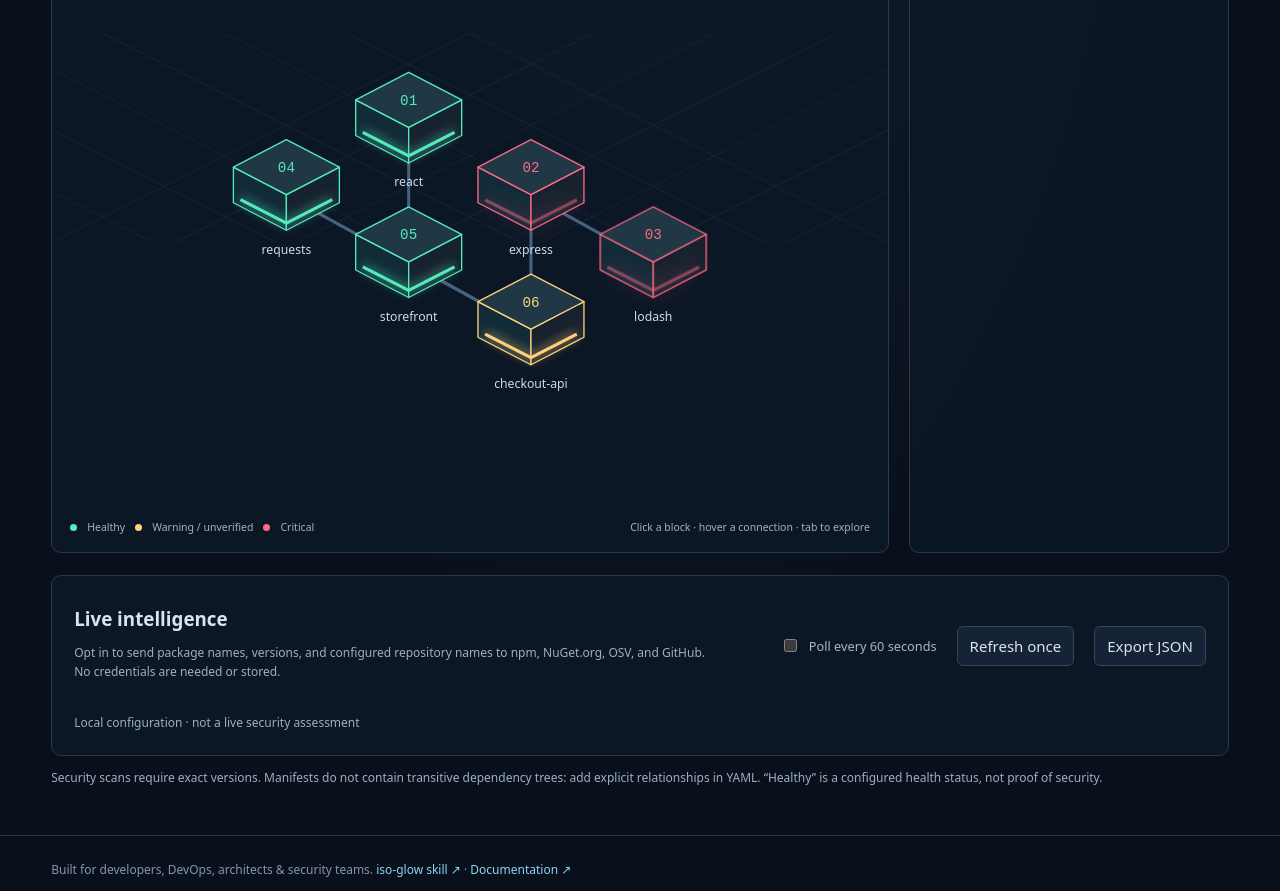
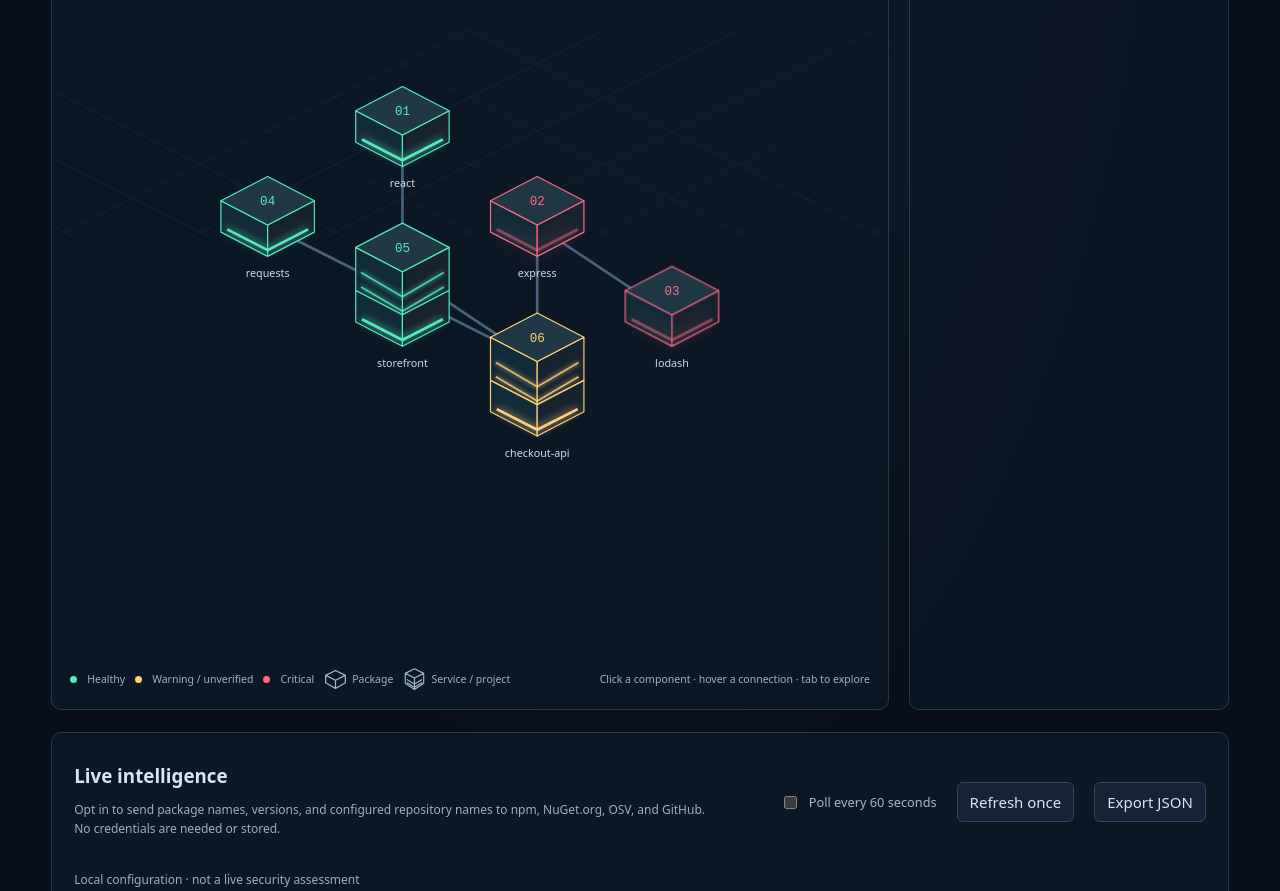
Before and after one commit to sujithq/glow, a website with bundled scripts: page index.html in a window 1280 px wide. Shown: the part 713-1604 px from the top of the page. Built offline with nearby package versions, Linux system fonts and the light colour scheme; files whose address does not match are found by name.

Commit message:
Enhance graph rendering and legend for distinct component types; add tests for visual representation

```diff
--- a/index.html
+++ b/index.html
@@ -65,7 +65,12 @@
         <div class="graph-container">
           <svg id="graph" role="group" aria-label="Interactive isometric dependency graph"></svg>
         </div>
-        <div class="legend"><span class="dot healthy"></span>Healthy <span class="dot warning"></span>Warning / unverified <span class="dot critical"></span>Critical <span>Click a block · hover a connection · tab to explore</span></div>
+        <div class="legend" role="group" aria-label="Graph legend">
+          <span class="dot healthy"></span>Healthy <span class="dot warning"></span>Warning / unverified <span class="dot critical"></span>Critical
+          <span class="shape-key"><svg viewBox="0 0 28 24" aria-hidden="true"><path d="M14 1 26 7 14 13 2 7 14 1ZM2 7v9l12 7 12-7V7M14 13v10"/></svg>Package</span>
+          <span class="shape-key"><svg viewBox="0 0 28 30" aria-hidden="true"><path d="M14 1 26 7 14 13 2 7 14 1ZM2 7v13l12 8 12-8V7M14 13v15M4 15l10 6 10-6M4 19l10 6 10-6"/></svg>Service / project</span>
+          <span class="legend-hint">Click a component · hover a connection · tab to explore</span>
+        </div>
       </div>
       <aside id="details" aria-label="Component details" aria-live="polite"></aside>
     </section>
--- a/src/iso-glow-adapter.js
+++ b/src/iso-glow-adapter.js
@@ -14,20 +14,21 @@
     && node.name.toLowerCase().includes(search.toLowerCase()));
   const columns = Math.max(2, Math.ceil(Math.sqrt(nodes.length)));
   const rows = Math.max(1, Math.ceil(nodes.length / columns));
-  const width = Math.max(820, (columns + rows) * 125 + 180);
-  const height = Math.max(430, (columns + rows) * 66 + 160);
+  const width = Math.max(820, (columns + rows) * 150 + 180);
+  const height = Math.max(480, (columns + rows) * 100 + 220);
   svg.setAttribute('viewBox', `0 0 ${width} ${height}`);
   svg.style.width = `${zoom * 100}%`;
-  svg.style.minHeight = `${430 * zoom}px`;
+  svg.style.minHeight = `${480 * zoom}px`;
   const positions = new Map(nodes.map((node, index) => {
     const col = index % columns;
     const row = Math.floor(index / columns);
-    return [node.id, { x: width / 2 + (col - row) * 120 - (columns - rows) * 60,
-      y: 95 + (col + row) * 66 }];
+    return [node.id, { x: width / 2 + (col - row) * 150 - (columns - rows) * 75,
+      y: 120 + (col + row) * 100 }];
   }));
+  const nodeById = new Map(nodes.map(node => [node.id, node]));
   const grid = svgElement('g', { class: 'grid', 'aria-hidden': 'true' });
   for (let i = 0; i < columns + rows + 3; i++) {
-    grid.append(svgElement('path', { d: `M ${width / 2 - i * 120} 30 l ${width / 2} ${width / 4} M ${width / 2 + i * 120} 30 l ${-width / 2} ${width / 4}` }));
+    grid.append(svgElement('path', { d: `M ${width / 2 - i * 150} 30 l ${width / 2} ${width / 4} M ${width / 2 + i * 150} 30 l ${-width / 2} ${width / 4}` }));
   }
 
   svg.append(grid);
@@ -36,8 +37,11 @@
     const start = positions.get(edge.source), end = positions.get(edge.target);
     if (!start || !end) continue;
     const active = selected === edge.source || selected === edge.target;
+    const source = nodeById.get(edge.source), target = nodeById.get(edge.target);
+    const sourceY = start.y + (source.kind === 'service' ? -21 : 28);
+    const targetY = end.y + (target.kind === 'service' ? -21 : 28);
     const path = svgElement('path', {
-      d: `M ${start.x} ${start.y + 28} L ${end.x} ${end.y + 28}`,
+      d: `M ${start.x} ${sourceY} L ${end.x} ${targetY}`,
       class: `edge${active ? ' active' : ''}`,
       tabindex: '0', 'aria-label': `${edge.source} depends on ${edge.target}`,
     });
@@ -50,16 +54,28 @@
     const state = health(node, view);
     const group = svgElement('g', {
       transform: `translate(${x},${y})`,
-      class: `block ${state}${selected === node.id ? ' selected' : ''}${affected.includes(node.id) ? ' impacted' : ''}${node.vulnerabilityCount ? ' vulnerable' : ''}`,
+      class: `block ${node.kind} ${state}${selected === node.id ? ' selected' : ''}${affected.includes(node.id) ? ' impacted' : ''}${node.vulnerabilityCount ? ' vulnerable' : ''}`,
       tabindex: '0', role: 'button', 'aria-pressed': String(selected === node.id),
       'aria-label': `${node.name}, ${node.kind}, ${state}, ${node.vulnerabilityCount} reported vulnerabilities`,
     });
     group.append(svgElement('title', {}, `${node.name} ${node.version}\n${state}`));
-    group.append(svgElement('path', { class: 'block-left', d: 'M -52 0 L 0 27 L 0 62 L -52 35 Z' }));
-    group.append(svgElement('path', { class: 'block-right', d: 'M 0 27 L 52 0 L 52 35 L 0 62 Z' }));
-    group.append(svgElement('path', { class: 'block-top', d: 'M 0 -27 L 52 0 L 0 27 L -52 0 Z' }));
-    group.append(svgElement('path', { class: 'light-strip', d: 'M -45 32 L 0 55 L 45 32' }));
-    group.append(svgElement('text', { class: 'plate', y: 5, 'text-anchor': 'middle' }, String(index + 1).padStart(2, '0')));
+    if (node.kind === 'service') {
+      group.append(svgElement('path', { class: 'block-left', d: 'M -52 -48 L 0 -21 L 0 27 L -52 0 Z' }));
+      group.append(svgElement('path', { class: 'block-right', d: 'M 0 -21 L 52 -48 L 52 0 L 0 27 Z' }));
+      group.append(svgElement('path', { class: 'block-top', d: 'M 0 -75 L 52 -48 L 0 -21 L -52 -48 Z' }));
+      group.append(svgElement('path', { class: 'block-left', d: 'M -52 0 L 0 27 L 0 62 L -52 35 Z' }));
+      group.append(svgElement('path', { class: 'block-right', d: 'M 0 27 L 52 0 L 52 35 L 0 62 Z' }));
+      group.append(svgElement('path', { class: 'service-band', d: 'M -46 -20 L 0 7 L 46 -20 M -46 -4 L 0 23 L 46 -4' }));
+      group.append(svgElement('path', { class: 'light-strip', d: 'M -45 32 L 0 55 L 45 32' }));
+    } else {
+      group.append(svgElement('path', { class: 'block-left', d: 'M -52 0 L 0 27 L 0 62 L -52 35 Z' }));
+      group.append(svgElement('path', { class: 'block-right', d: 'M 0 27 L 52 0 L 52 35 L 0 62 Z' }));
+      group.append(svgElement('path', { class: 'block-top', d: 'M 0 -27 L 52 0 L 0 27 L -52 0 Z' }));
+      group.append(svgElement('path', { class: 'light-strip', d: 'M -45 32 L 0 55 L 45 32' }));
+    }
+    group.append(svgElement('text', {
+      class: 'plate', y: node.kind === 'service' ? -43 : 5, 'text-anchor': 'middle',
+    }, String(index + 1).padStart(2, '0')));
     const label = node.name.length > 22 ? `${node.name.slice(0, 19)}…` : node.name;
     group.append(svgElement('text', { class: 'node-label', y: 85, 'text-anchor': 'middle' }, label));
     group.addEventListener('click', () => onSelect(node.id));
--- a/src/styles.css
+++ b/src/styles.css
@@ -49,6 +49,7 @@
 .block.critical { --color: var(--critical); }
 .block path { stroke: var(--color); stroke-width: 1.3; stroke-linejoin: round; }
 .block-top { fill: #203746; } .block-left { fill: #122b38; } .block-right { fill: #17222f; }
+.block .service-band { fill: none; stroke-width: 2; opacity: .85; filter: drop-shadow(0 0 3px var(--color)); pointer-events: none; }
 .light-strip { fill: none; stroke-width: 3 !important; filter: drop-shadow(0 0 5px var(--color)); }
 .block:hover .block-top, .block:focus .block-top, .block.selected .block-top { fill: #354f62; stroke-width: 3; }
 .block.impacted .block-top { stroke-dasharray: 4 3; stroke-width: 3; }
@@ -57,7 +58,9 @@
 .block.vulnerable .light-strip { animation: pulse 2s ease-in-out infinite; }
 @keyframes pulse { 50% { filter: drop-shadow(0 0 11px var(--critical)); opacity: .55; } }
 .legend { display: flex; flex-wrap: wrap; gap: 10px; align-items: center; padding: 18px; font-size: .7rem; color: #9eb1c6; }
-.legend span:last-child { margin-left: auto; }
+.legend-hint { margin-left: auto; }
+.shape-key { display: inline-flex; align-items: center; gap: 5px; white-space: nowrap; }
+.shape-key svg { width: 23px; height: 23px; overflow: visible; fill: none; stroke: #9eb9d1; stroke-width: 1.5; stroke-linejoin: round; }
 .dot { width: 7px; height: 7px; border-radius: 50%; }
 .dot.healthy { background: var(--healthy); } .dot.warning { background: var(--warning); } .dot.critical { background: var(--critical); }
 aside { padding: 24px; max-height: 900px; overflow: auto; font-size: .85rem; }
```
Also changed, not shown: docs/API.md (+2 -0 lines), docs/USAGE.md (+1 -0 lines), tests/visualizer.test.js (added, +74 -0 lines).
